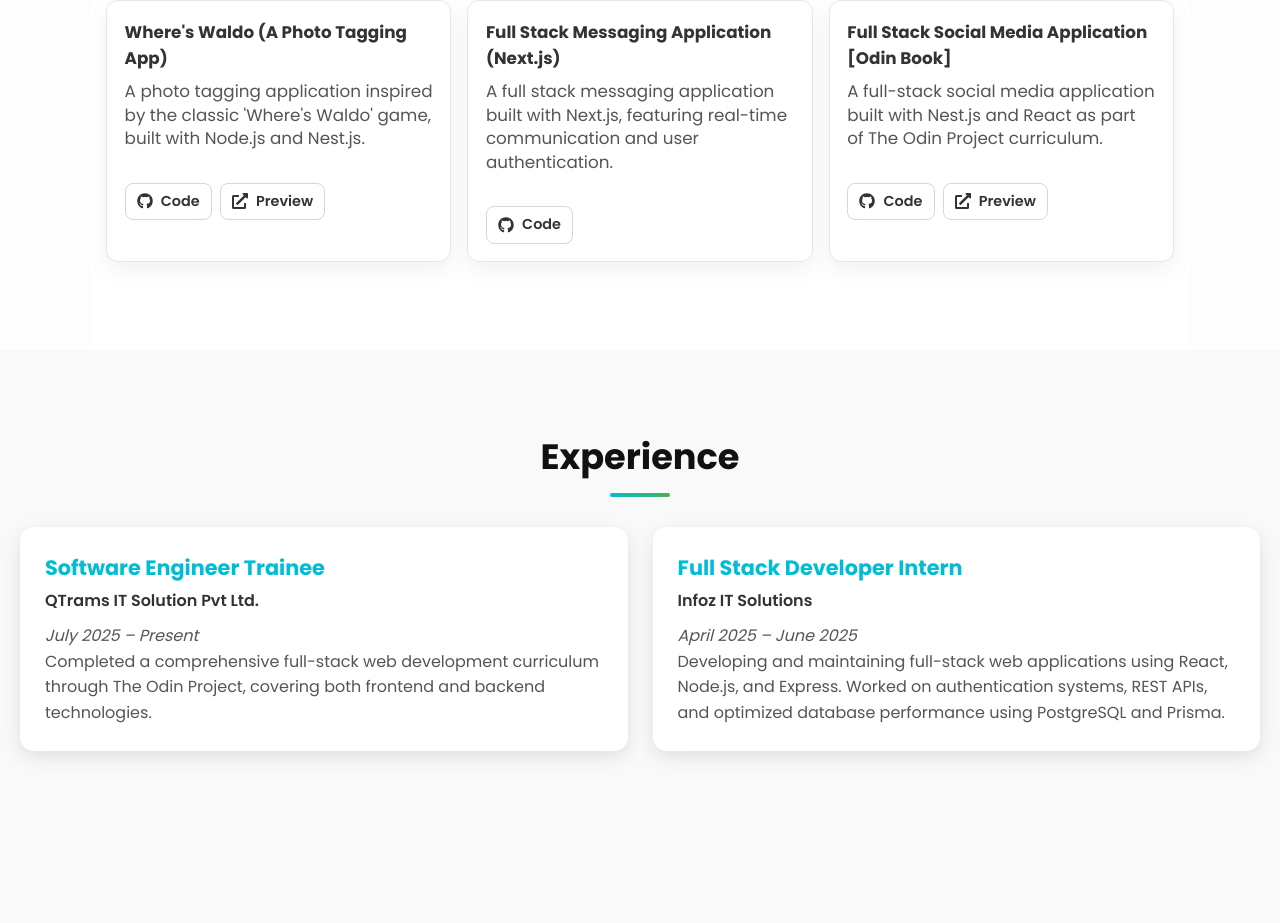
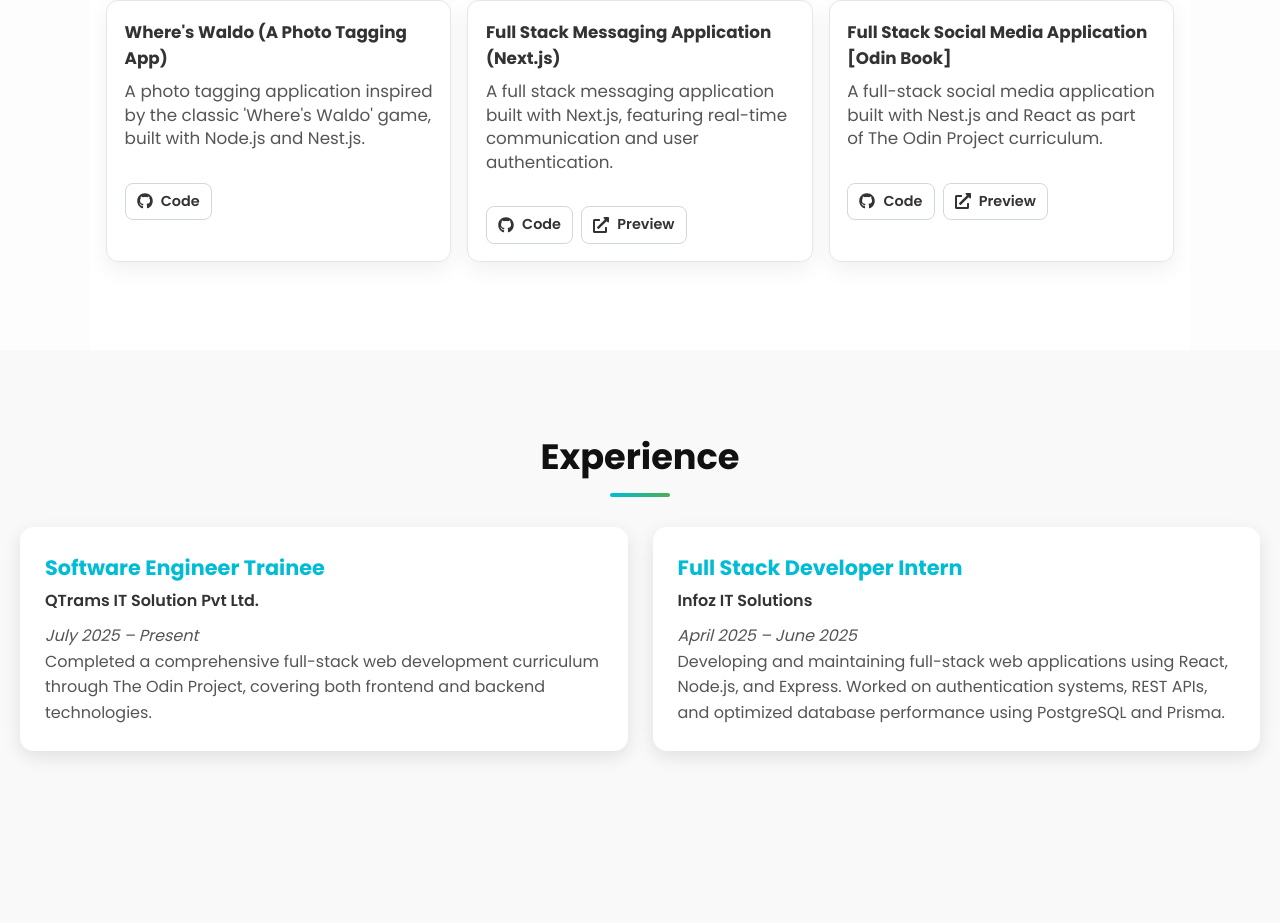
Before and after one commit to kottapally-2001/Portfolio-The-Odin-Project-Work-, a React (Vite) app in the folder my-portfolio/: page / in a window 1280 px wide. Shown: the part 6338-7261 px from the top of the page. Built offline with nearby package versions, Linux system fonts and the light colour scheme.

Commit message:
initial commit

```diff
--- a/my-portfolio/src/components/Projects.jsx
+++ b/my-portfolio/src/components/Projects.jsx
@@ -228,14 +228,14 @@
         description:
           "A photo tagging application inspired by the classic 'Where's Waldo' game, built with Node.js and Nest.js.",
         github: "https://github.com/kottapally-2001/Where-s-Waldo-A-Photo-Tagging-App-.git",
-        preview: "https://messaging-app-full-stack-project.vercel.app/login",
+        preview: "",
       },
        {
         title: "Full Stack Messaging Application (Next.js)",
         description:
           "A full stack messaging application built with Next.js, featuring real-time communication and user authentication.",
         github: "https://github.com/kottapally-2001/Messaging-App-Full-Stack-Project.git",
-        preview: "",
+        preview: "https://messaging-app-full-stack-project.vercel.app/login",
       },
        {
         title: "Full Stack Social Media Application [Odin Book]",
```
